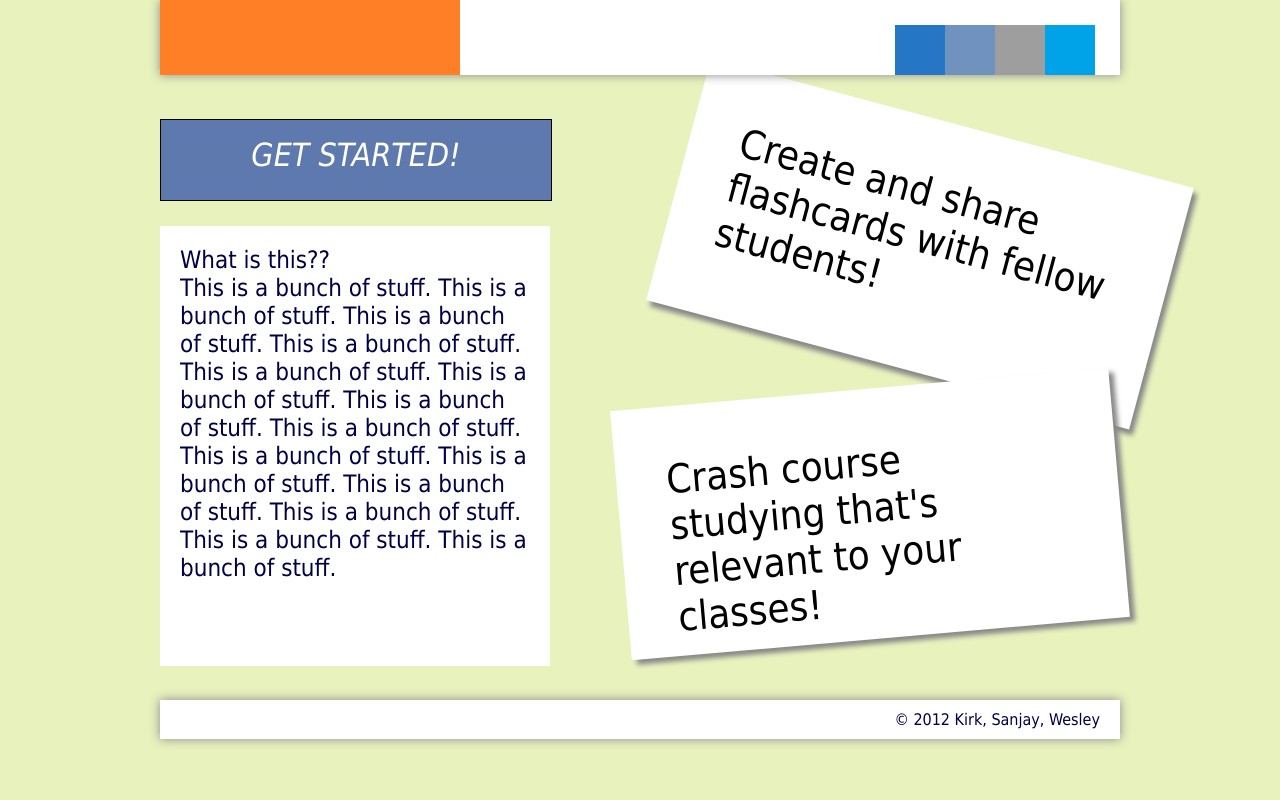
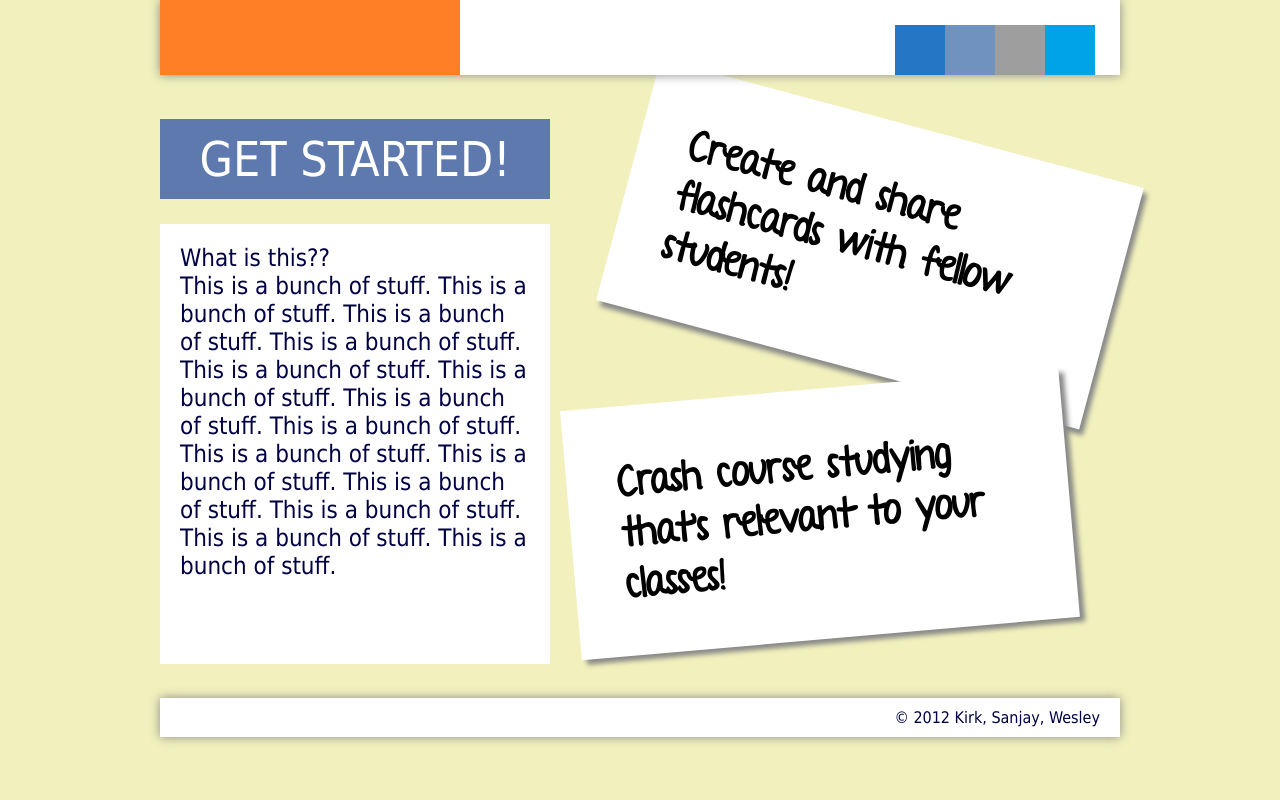
Before and after one commit to StarWallace/CrashCards, a PHP site: page /welcome.php in a window 1280 px wide. Run offline with PHP 8.4, Linux system fonts and the light colour scheme; grey boxes are pictures that could not be loaded.

Commit message:
New Font
...and some other stuff

```diff
--- a/view.php
+++ b/view.php
@@ -18,7 +18,7 @@
     </div>
     <div id="cardHolder">
         <div class="white card">
-            <div class="text">
+            <div class="text hand-font">
                 <div class="question"></div>
                 <div class="answer"></div>
             </div>
--- a/welcome.php
+++ b/welcome.php
@@ -17,11 +17,11 @@
     This is a bunch of stuff. This is a bunch of stuff. This is a bunch of stuff. This is a bunch of stuff. This is a bunch of stuff. This is a bunch of stuff. This is a bunch of stuff. This is a bunch of stuff. This is a bunch of stuff. This is a bunch of stuff. This is a bunch of stuff. This is a bunch of stuff. This is a bunch of stuff. This is a bunch of stuff.
 </div>
 
-<div class="h-spaced welcomeCard" id="welcomeCard1">
+<div class="h-spaced welcomeCard hand-font" id="welcomeCard1">
     Create and share flashcards with fellow students!
 </div>
 
-<div class="h-spaced welcomeCard" id="welcomeCard2">
+<div class="h-spaced welcomeCard hand-font" id="welcomeCard2">
     Crash course studying that's relevant to your classes!
 </div>
 
--- a/wrapper/css/main.css
+++ b/wrapper/css/main.css
@@ -5,7 +5,7 @@
 body {
     font-family: helvetica, sans-serif;
     font-size: 1em;
-    background-color: #e8f2bd;/*#ffff99;*/
+    background-color: #f2f1bd;/*#ffff99;*/
     /*background-repeat: repeat-y;*/
 	margin: 0;
 	padding: 0;
@@ -287,3 +287,14 @@ div.info-tooltip {
 .bottom {
     bottom: 0px;
 }
+
+.hand-font {
+    font-family: Handwriting;
+    font-weight: bold;
+    font-size: 14pt;
+}
+
+@font-face {
+	font-family: 'Handwriting';
+    src: url('../fonts/ayearwithoutrain.ttf') format('truetype');
+}
--- a/wrapper/css/welcome.css
+++ b/wrapper/css/welcome.css
@@ -6,14 +6,13 @@ body {
     margin-top: 40px;
     margin-bottom: 25px;
     height: 40px;
+    line-height: 40px;
     width: 350px;
-    border: 1px solid #000000;
-    font-size: 2em;
+    font-size: 36pt;
     padding: 20px;
     color: #ffffff;
     text-align: center;
     font-weight: normal;
-    font-style: italic;
     float: left;
     margin-left: 0px;
 }
@@ -42,17 +41,17 @@ body {
 
 #welcomeCard1 {
     top: 80px;
-    right: -50px;
+    right: 0px;
     -webkit-transform: rotate(15deg);  /* Safari 3.1+, Chrome */
     -moz-transform: rotate(15deg);  /* Firefox 3.5-15 */
     -ms-transform: rotate(15deg);  /* IE9+ */
     -o-transform: rotate(15deg);  /* Opera 10.5-12.00 */
     transform: rotate(15deg);  /* Firefox 16+, Opera 12.50+ */
-
 }
 
 #welcomeCard2 {
     top: 350px;
+    right: 50px;
     -webkit-transform: rotate(355deg);  /* Safari 3.1+, Chrome */
     -moz-transform: rotate(355deg);  /* Firefox 3.5-15 */
     -ms-transform: rotate(355deg);  /* IE9+ */
```
Also changed, not shown: wrapper/css/view.css (+2 -10 lines), wrapper/fonts/AYWR-TOU.txt (added, +13 -0 lines), wrapper/fonts/AYearWithoutRain.ttf (added), wrapper/images/controls/check_disabled.png (deleted), wrapper/images/controls/check_empty.png (deleted), wrapper/images/controls/x_disabled.png (deleted), wrapper/images/controls/x_empty.png (deleted).
